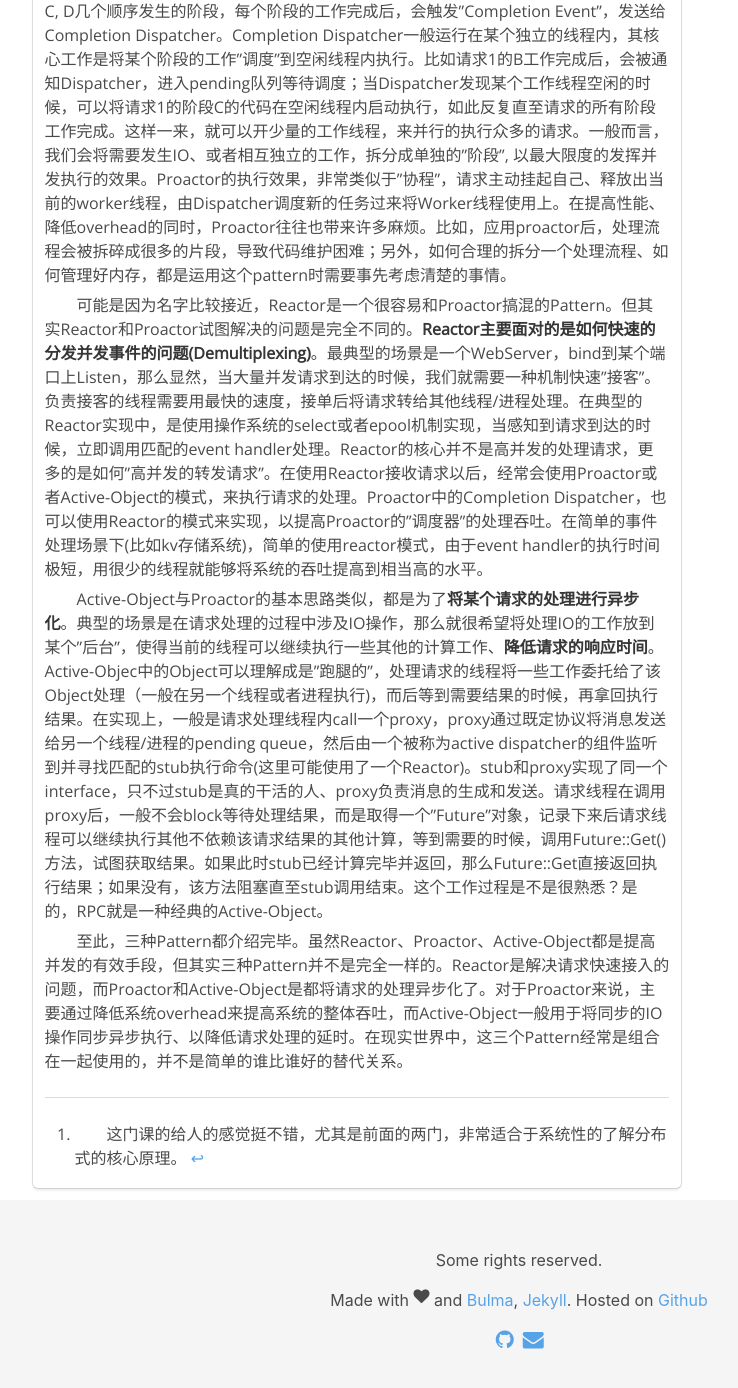
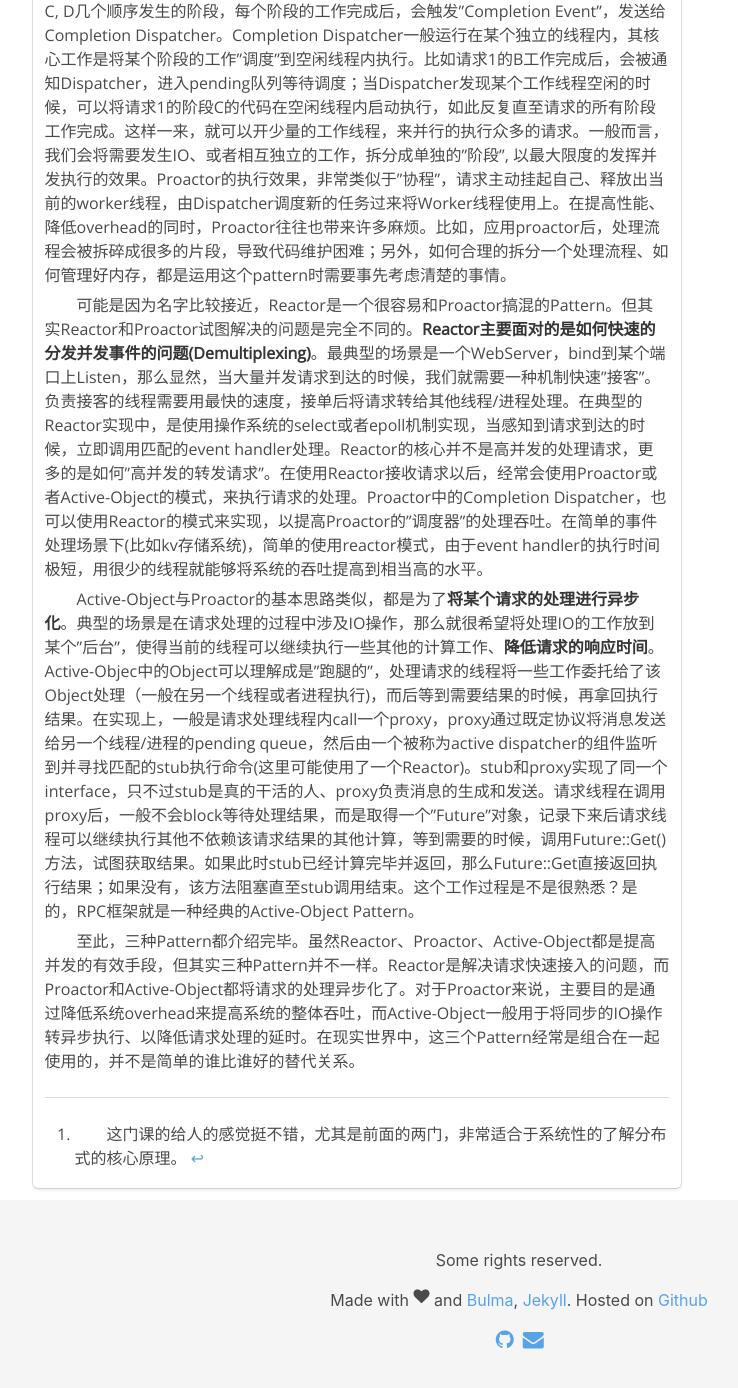
Before and after one commit to lvsizhe/lvsizhe.github.io, a Jekyll site: the page built from _posts/2018-09-16-concurrent-patterns.md, in a window 1280 px wide and 1400 px high, scrolled down 905 px. Shown: the top 1388 px of the window, without its empty margins (121-859 px from the left). Built offline with Jekyll 4.4.1, drawn with Linux system fonts in a browser that asks for light colours; some of the changed text lies outside the part shown.

Commit message:
fix typo

```diff
--- a/_posts/2018-09-16-concurrent-patterns.md
+++ b/_posts/2018-09-16-concurrent-patterns.md
@@ -15,11 +15,11 @@ tags: programming
 
 那么如何减少需要开的线程数、降低cpu切换引发的各种开销呢？Proactor就是一个经典的解决方案。该Pattern主要是**将请求的处理异步化**。比如我将请求的处理分成A, B, C, D几个顺序发生的阶段，每个阶段的工作完成后，会触发"Completion Event”，发送给Completion Dispatcher。Completion Dispatcher一般运行在某个独立的线程内，其核心工作是将某个阶段的工作”调度"到空闲线程内执行。比如请求1的B工作完成后，会被通知Dispatcher，进入pending队列等待调度；当Dispatcher发现某个工作线程空闲的时候，可以将请求1的阶段C的代码在空闲线程内启动执行，如此反复直至请求的所有阶段工作完成。这样一来，就可以开少量的工作线程，来并行的执行众多的请求。一般而言，我们会将需要发生IO、或者相互独立的工作，拆分成单独的"阶段", 以最大限度的发挥并发执行的效果。Proactor的执行效果，非常类似于”协程"，请求主动挂起自己、释放出当前的worker线程，由Dispatcher调度新的任务过来将Worker线程使用上。在提高性能、降低overhead的同时，Proactor往往也带来许多麻烦。比如，应用proactor后，处理流程会被拆碎成很多的片段，导致代码维护困难；另外，如何合理的拆分一个处理流程、如何管理好内存，都是运用这个pattern时需要事先考虑清楚的事情。
 
-可能是因为名字比较接近，Reactor是一个很容易和Proactor搞混的Pattern。但其实Reactor和Proactor试图解决的问题是完全不同的。**Reactor主要面对的是如何快速的分发并发事件的问题(Demultiplexing)**。最典型的场景是一个WebServer，bind到某个端口上Listen，那么显然，当大量并发请求到达的时候，我们就需要一种机制快速"接客"。负责接客的线程需要用最快的速度，接单后将请求转给其他线程/进程处理。在典型的Reactor实现中，是使用操作系统的select或者epool机制实现，当感知到请求到达的时候，立即调用匹配的event handler处理。Reactor的核心并不是高并发的处理请求，更多的是如何"高并发的转发请求"。在使用Reactor接收请求以后，经常会使用Proactor或者Active-Object的模式，来执行请求的处理。Proactor中的Completion Dispatcher，也可以使用Reactor的模式来实现，以提高Proactor的”调度器"的处理吞吐。在简单的事件处理场景下(比如kv存储系统)，简单的使用reactor模式，由于event handler的执行时间极短，用很少的线程就能够将系统的吞吐提高到相当高的水平。
+可能是因为名字比较接近，Reactor是一个很容易和Proactor搞混的Pattern。但其实Reactor和Proactor试图解决的问题是完全不同的。**Reactor主要面对的是如何快速的分发并发事件的问题(Demultiplexing)**。最典型的场景是一个WebServer，bind到某个端口上Listen，那么显然，当大量并发请求到达的时候，我们就需要一种机制快速"接客"。负责接客的线程需要用最快的速度，接单后将请求转给其他线程/进程处理。在典型的Reactor实现中，是使用操作系统的select或者epoll机制实现，当感知到请求到达的时候，立即调用匹配的event handler处理。Reactor的核心并不是高并发的处理请求，更多的是如何"高并发的转发请求"。在使用Reactor接收请求以后，经常会使用Proactor或者Active-Object的模式，来执行请求的处理。Proactor中的Completion Dispatcher，也可以使用Reactor的模式来实现，以提高Proactor的”调度器"的处理吞吐。在简单的事件处理场景下(比如kv存储系统)，简单的使用reactor模式，由于event handler的执行时间极短，用很少的线程就能够将系统的吞吐提高到相当高的水平。
 
-Active-Object与Proactor的基本思路类似，都是为了**将某个请求的处理进行异步化**。典型的场景是在请求处理的过程中涉及IO操作，那么就很希望将处理IO的工作放到某个"后台"，使得当前的线程可以继续执行一些其他的计算工作、**降低请求的响应时间**。Active-Objec中的Object可以理解成是"跑腿的"，处理请求的线程将一些工作委托给了该Object处理（一般在另一个线程或者进程执行)，而后等到需要结果的时候，再拿回执行结果。在实现上，一般是请求处理线程内call一个proxy，proxy通过既定协议将消息发送给另一个线程/进程的pending queue，然后由一个被称为active dispatcher的组件监听到并寻找匹配的stub执行命令(这里可能使用了一个Reactor)。stub和proxy实现了同一个interface，只不过stub是真的干活的人、proxy负责消息的生成和发送。请求线程在调用proxy后，一般不会block等待处理结果，而是取得一个"Future"对象，记录下来后请求线程可以继续执行其他不依赖该请求结果的其他计算，等到需要的时候，调用Future::Get()方法，试图获取结果。如果此时stub已经计算完毕并返回，那么Future::Get直接返回执行结果；如果没有，该方法阻塞直至stub调用结束。这个工作过程是不是很熟悉？是的，RPC就是一种经典的Active-Object。
+Active-Object与Proactor的基本思路类似，都是为了**将某个请求的处理进行异步化**。典型的场景是在请求处理的过程中涉及IO操作，那么就很希望将处理IO的工作放到某个"后台"，使得当前的线程可以继续执行一些其他的计算工作、**降低请求的响应时间**。Active-Objec中的Object可以理解成是"跑腿的"，处理请求的线程将一些工作委托给了该Object处理（一般在另一个线程或者进程执行)，而后等到需要结果的时候，再拿回执行结果。在实现上，一般是请求处理线程内call一个proxy，proxy通过既定协议将消息发送给另一个线程/进程的pending queue，然后由一个被称为active dispatcher的组件监听到并寻找匹配的stub执行命令(这里可能使用了一个Reactor)。stub和proxy实现了同一个interface，只不过stub是真的干活的人、proxy负责消息的生成和发送。请求线程在调用proxy后，一般不会block等待处理结果，而是取得一个"Future"对象，记录下来后请求线程可以继续执行其他不依赖该请求结果的其他计算，等到需要的时候，调用Future::Get()方法，试图获取结果。如果此时stub已经计算完毕并返回，那么Future::Get直接返回执行结果；如果没有，该方法阻塞直至stub调用结束。这个工作过程是不是很熟悉？是的，RPC框架就是一种经典的Active-Object Pattern。
 
-至此，三种Pattern都介绍完毕。虽然Reactor、Proactor、Active-Object都是提高并发的有效手段，但其实三种Pattern并不是完全一样的。Reactor是解决请求快速接入的问题，而Proactor和Active-Object是都将请求的处理异步化了。对于Proactor来说，主要通过降低系统overhead来提高系统的整体吞吐，而Active-Object一般用于将同步的IO操作同步异步执行、以降低请求处理的延时。在现实世界中，这三个Pattern经常是组合在一起使用的，并不是简单的谁比谁好的替代关系。
+至此，三种Pattern都介绍完毕。虽然Reactor、Proactor、Active-Object都是提高并发的有效手段，但其实三种Pattern并不一样。Reactor是解决请求快速接入的问题，而Proactor和Active-Object都将请求的处理异步化了。对于Proactor来说，主要目的是通过降低系统overhead来提高系统的整体吞吐，而Active-Object一般用于将同步的IO操作转异步执行、以降低请求处理的延时。在现实世界中，这三个Pattern经常是组合在一起使用的，并不是简单的谁比谁好的替代关系。
 
 ----
 [^1]: 这门课的给人的感觉挺不错，尤其是前面的两门，非常适合于系统性的了解分布式的核心原理。
```
Also changed, not shown: other parts of _posts/2018-09-16-concurrent-patterns.md (+1 -1 lines).
